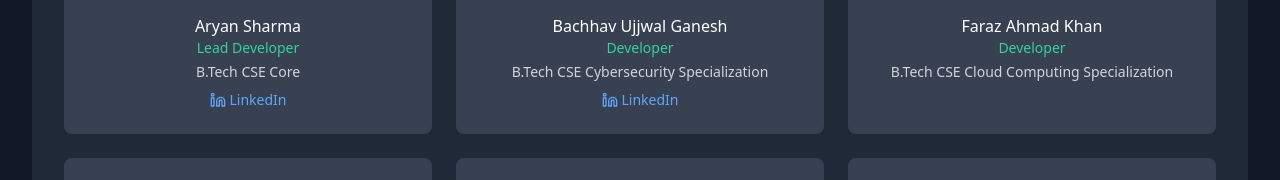
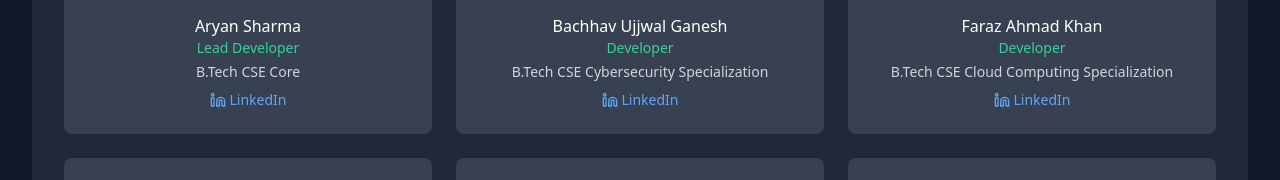
Before and after one commit to techynAR/ingreSnap-EPICS336, a React (Vite) app: page /about in a window 1280 px wide. Shown: the part 1270-1450 px from the top of the page. Built offline with nearby package versions, Linux system fonts and the light colour scheme.

Commit message:
Update AboutPage.tsx

```diff
--- a/src/pages/AboutPage.tsx
+++ b/src/pages/AboutPage.tsx
@@ -42,7 +42,7 @@ const AboutPage = () => {
       name: "Faraz Ahmad Khan",
       role: "Developer",
       department: "B.Tech CSE Cloud Computing Specialization",
-      linkedin: "",
+      linkedin: "https://linkedin.com/in/faraz-ahmad-khan-634a40251",
       avatar: "/placeholder-avatar.png"
     },
     {
```
